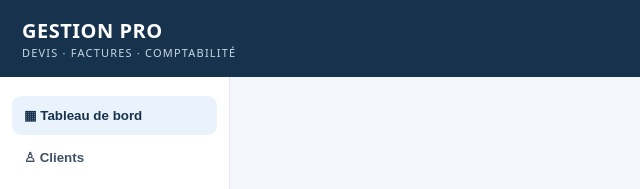
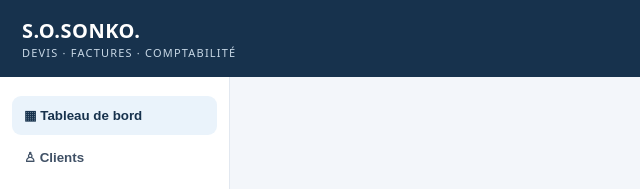
Before and after one commit to matmeta383-design/Gestion-pro-android, a plain HTML site: page index.html in a window 1280 px wide. Shown: the top 189 px of the page, 0-640 px from the left. Drawn offline with Linux system fonts and the light colour scheme.

Commit message:
Update index.html

```diff
--- a/index.html
+++ b/index.html
@@ -97,7 +97,7 @@ footer{padding:20px;color:var(--muted);font-size:12px;text-align:center}
 </style>
 </head>
 <body>
-<header><div class="brand">GESTION PRO<small>DEVIS · FACTURES · COMPTABILITÉ</small></div><button onclick="openSettings()">⚙ Paramètres</button></header>
+<header><div class="brand">S.O.SONKO.<small>DEVIS · FACTURES · COMPTABILITÉ</small></div><button onclick="openSettings()">⚙ Paramètres</button></header>
 <div class="layout">
 <nav id="nav">
 <button class="active" data-page="dashboard">▦ Tableau de bord</button>
```
